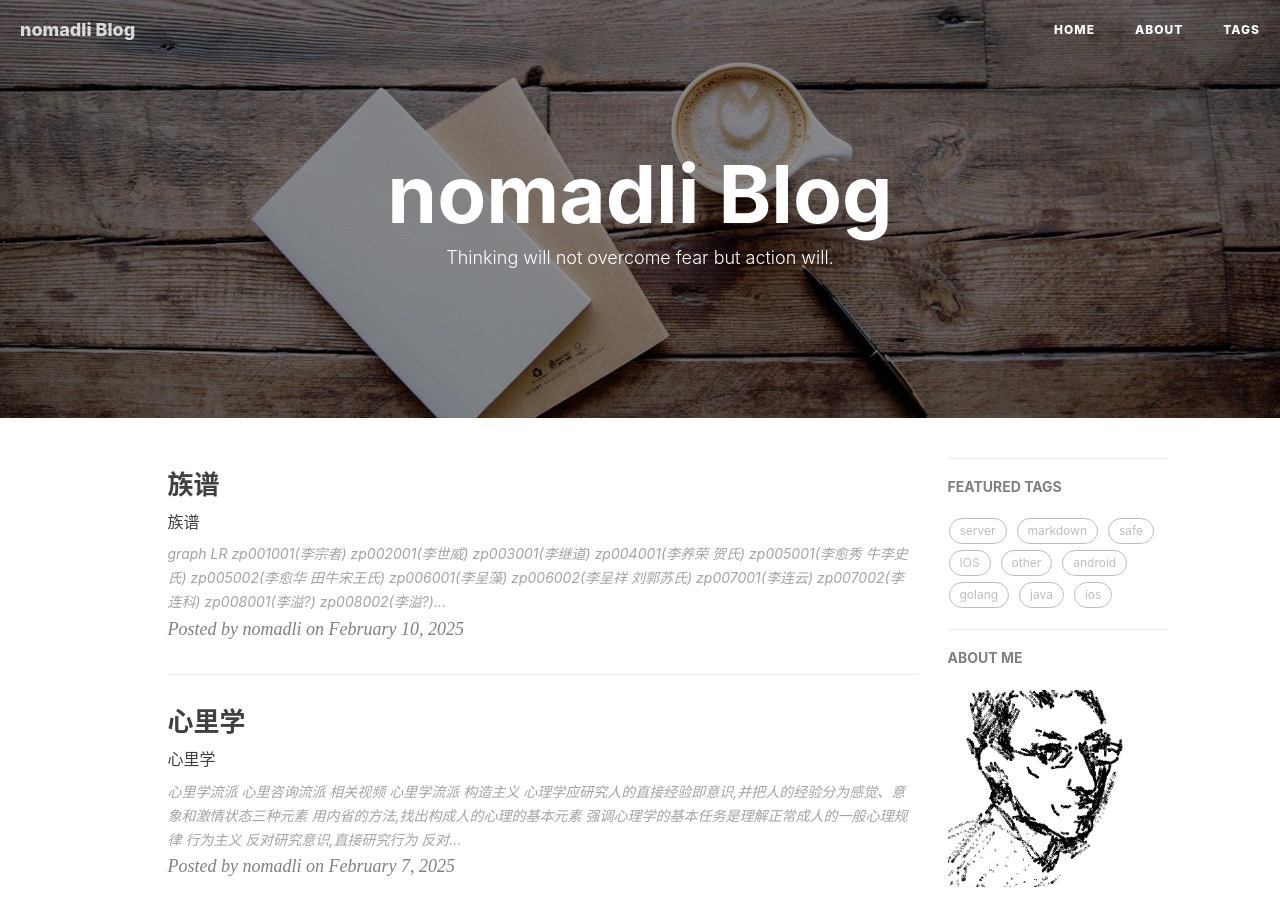
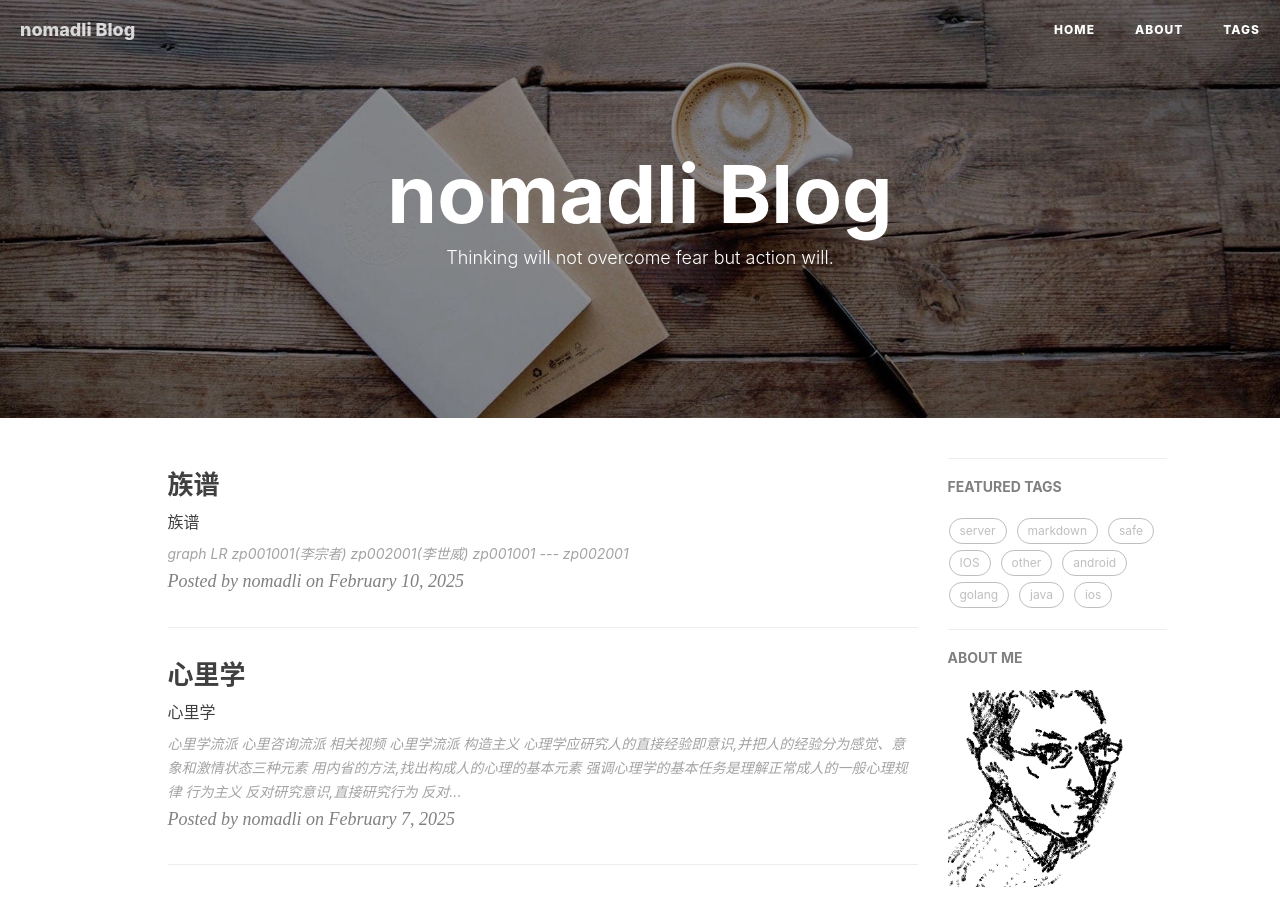
Before and after one commit to nomadli/nomadli.github.io, a Jekyll site: the page built from index.html, in a window 1280 px wide and 900 px high. Built offline with Jekyll 4.4.1, drawn with Linux system fonts in a browser that asks for light colours; nearby versions of some CDN libraries; the list of posts is cut into pages by our own code; comment, search, counter and statistics services are not loaded; part of the change alters nothing that is shown.

````diff
--- a/_posts/2025-02-10-genealogy.md
+++ b/_posts/2025-02-10-genealogy.md
@@ -18,112 +18,6 @@ graph LR
 
 zp001001(李宗者)
 zp002001(李世威)
-zp003001(李继道)
-zp004001(李养荣 贺氏)
-zp005001(李愈秀 牛李史氏)
-zp005002(李愈华 田牛宋王氏)
-zp006001(李呈藻)
-zp006002(李呈祥 刘郭苏氏)
-zp007001(李连云)
-zp007002(李连科)
-zp008001(李溢?)
-zp008002(李溢?)
-zp009001(李?王)
-zp010001(李玉相)
-zp011001(李庆龄 周氏)
-zp011002(李庆松 郭氏)
-zp012001(李培基 刘俊芳)
-zp012002(李芳英)
-zp012003(李二囡)
-zp012004(李??)
-zp013001(李珉 冯秋英)
-zp014001(李燕第 张颖云)
-zp014002(李燕姝)
-zp014003(李燕妹)
-zp014004(李小燕)
-zp015001(李翔洲)
-zp015002(李翔邨)
-zp01?00?(李??)
-zp017001(李诗温)
-zp017002(李诗良 张氏)
-zp017003(李诗俭)
-zp017004(李诗恭)
-zp017005(李诗让)
-zp018001(李维民 张氏)
-zp018002(李谓还 刘氏)
-zp019001(李天福 张曹氏)
-zp019002(李天禄 宋氏3)
-zp019003(李天祯 卫记梅)
-zp019004(李天祥 冯氏)
-zp020001(李双根 张芳巧)
-zp020002(李然根 韩行慧)
-zp021001(李九贵 解青英)
-zp021002(李俊兰 肖保生)
-zp021003(李俊贵 牛秋爱)
-zp021004(李文贵 李忠梅)
-zp021005(李小兰 卫录生)
-zp022001(李娟 刘兰保)
-zp022002(李婷 贾润斌)
-zp022003(李强 宋永丽)
-zp022004(李金鑫 李二俊)
-zp022005(李苗苗 任勇勇)
-zp022006(李磊)
-zp022007(李哲)
-zp022008(李姝瑶)
-zp023001(李欣雨)
 
 zp001001 --- zp002001
-zp002001 --- zp003001
-zp003001 --- zp004001
-zp004001 -.- zp005001
-zp004001 --- zp005002
-zp005002 -.- zp006001
-zp005002 --- zp006002
-zp006002 --- zp007001
-zp006002 -.- zp007002
-zp007001 --- zp008001
-zp007001 -.- zp008002
-zp008001 --- zp009001
-zp009001 --- zp010001
-zp010001 -.- zp011001
-zp010001 --- zp011002
-zp011002 --- zp012001
-zp011002 -.- zp012002
-zp011002 -.- zp012003
-zp011002 -.- zp012004
-zp012001 --- zp013001
-zp013001 --- zp014001
-zp013001 -.- zp014002
-zp013001 -.- zp014003
-zp013001 -.- zp014004
-zp014001 --- zp015001
-zp014001 -.- zp015002
-zp015001 -.- zp01?00?
-zp01?00? -.- zp017001
-zp01?00? --- zp017002
-zp01?00? -.- zp017003
-zp01?00? -.- zp017004
-zp01?00? -.- zp017005
-zp017002 --- zp018001
-zp017002 -.- zp018002
-zp018001 -.- zp019001
-zp018001 -.- zp019002
-zp018001 --- zp019003
-zp018001 -.- zp019004
-zp019003 --- zp020001
-zp019003 -.- zp020002
-zp020001 --- zp021001
-zp020001 -.- zp021002
-zp020001 -.- zp021003
-zp020001 -.- zp021004
-zp020001 -.- zp021005
-zp021001 --- zp022001
-zp021001 --- zp022002
-zp021001 --- zp022003
-zp021003 --- zp022004
-zp021003 --- zp022005
-zp021003 --- zp022006
-zp021004 --- zp022007
-zp021004 --- zp022008
-zp022001 --- zp023001
 ```
````
